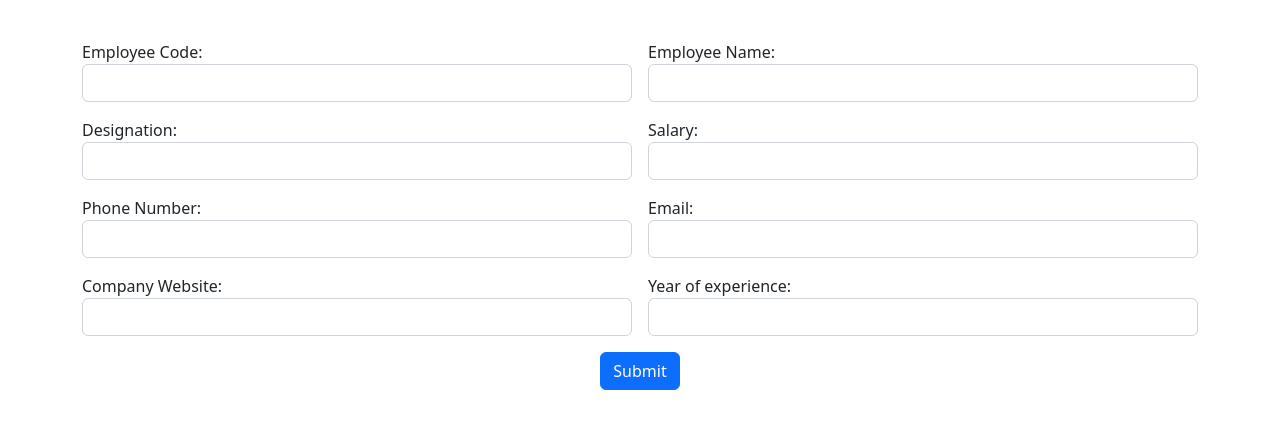
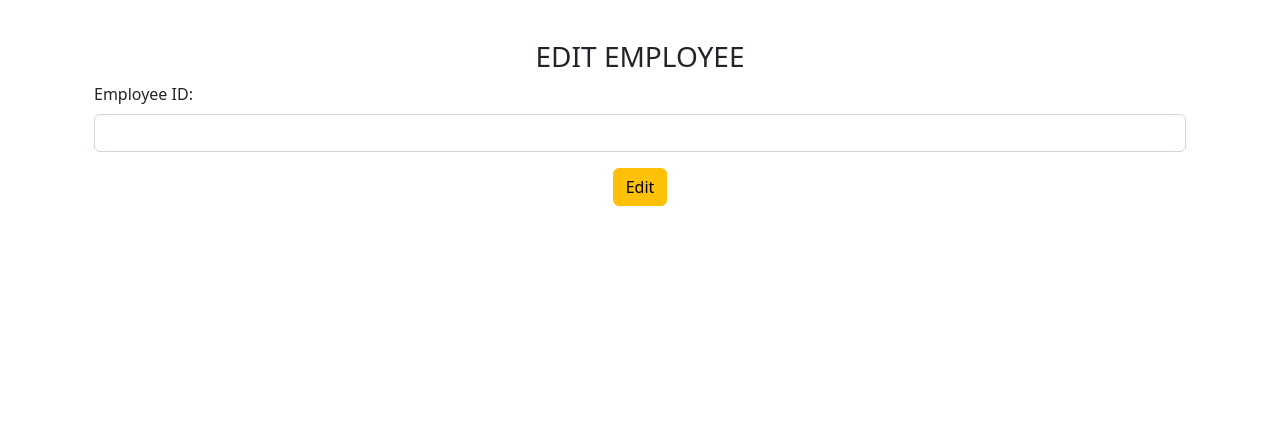
Before and after one commit to aswanthpvtk/Employee_angular_app, an Angular app: page / in a window 1280 px wide. Shown: the top 428 px of the page. Built offline with nearby package versions, Linux system fonts and the light colour scheme.

Commit message:
employee

```diff
--- a/src/app/app.component.html
+++ b/src/app/app.component.html
@@ -1,3 +1,3 @@
-<app-add-employee></app-add-employee>
+<app-edit-employee></app-edit-employee>
 
 <router-outlet></router-outlet>
--- a/src/app/app.module.ts
+++ b/src/app/app.module.ts
@@ -6,13 +6,15 @@
 import { AdminLoginComponent } from './admin-login/admin-login.component';
 import { SearchEmployeeComponent } from './search-employee/search-employee.component';
 import { AddEmployeeComponent } from './add-employee/add-employee.component';
+import { EditEmployeeComponent } from './edit-employee/edit-employee.component';
 
 @NgModule({
   declarations: [
     AppComponent,
     AdminLoginComponent,
     SearchEmployeeComponent,
-    AddEmployeeComponent
+    AddEmployeeComponent,
+    EditEmployeeComponent
   ],
   imports: [
     BrowserModule,
--- /dev/null
+++ b/src/app/edit-employee/edit-employee.component.html
@@ -0,0 +1,25 @@
+
+<div class="container">
+    <div class="row">
+        <div class="col col-12 col-sm-12 col-md-12 col-lg-12 col-xl-12 col-xxl-12">
+
+            <div class="container">
+                <div class="row g-3 mt-4">
+
+                    <div class="col col-12 col-sm-12 col-md-12 col-lg-12 col-xl-12 col-xxl-12">
+
+                        <h3 class="text-center">EDIT EMPLOYEE</h3>
+                        <label for="" class="form-label">Employee ID:</label>
+                        <input type="text" class="form-control">
+
+                    </div>
+                    <div class="col col-12 col-sm-12 col-md-12 col-lg-12 col-xl-12 col-xxl-12 text-center">
+
+                        <button class="btn btn-warning" center>Edit</button>
+
+                    </div>
+                </div>
+            </div>
+        </div>
+    </div>
+</div>
```
Also changed, not shown: src/app/edit-employee/edit-employee.component.ts (added, +10 -0 lines), src/app/edit-employee/edit-employee.component.css (added).
